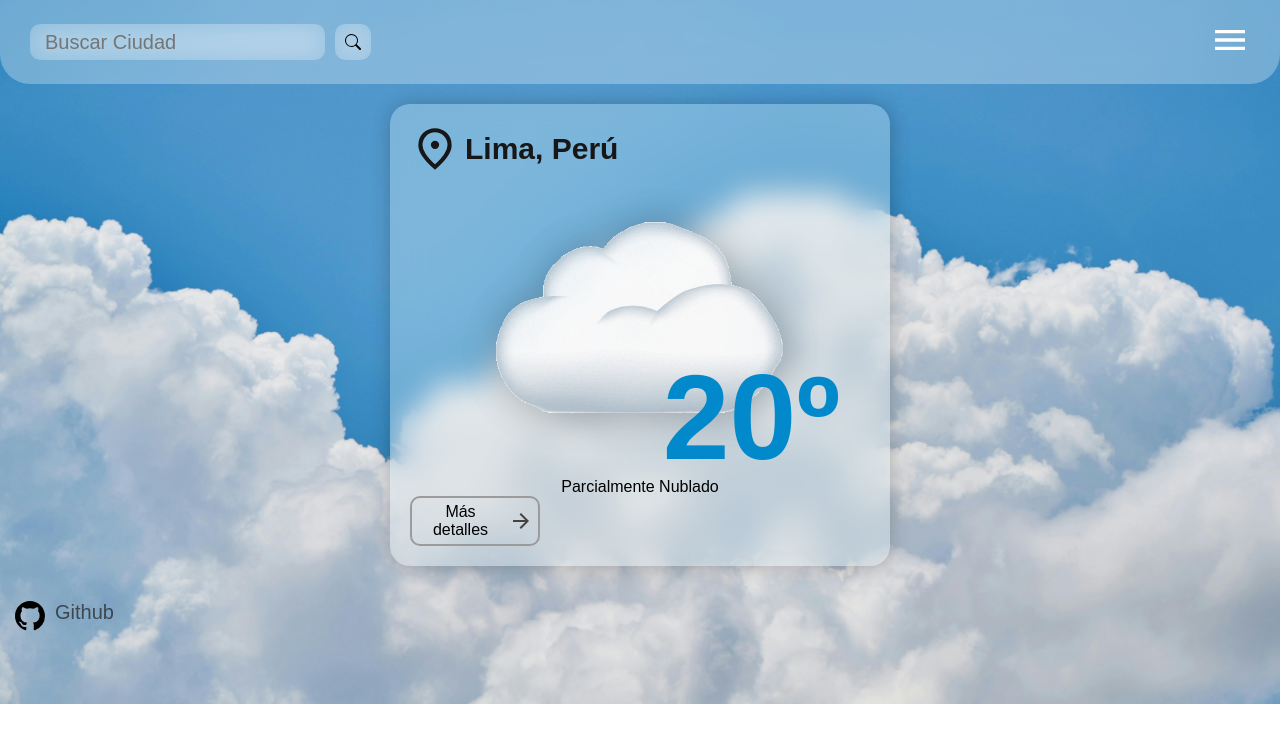
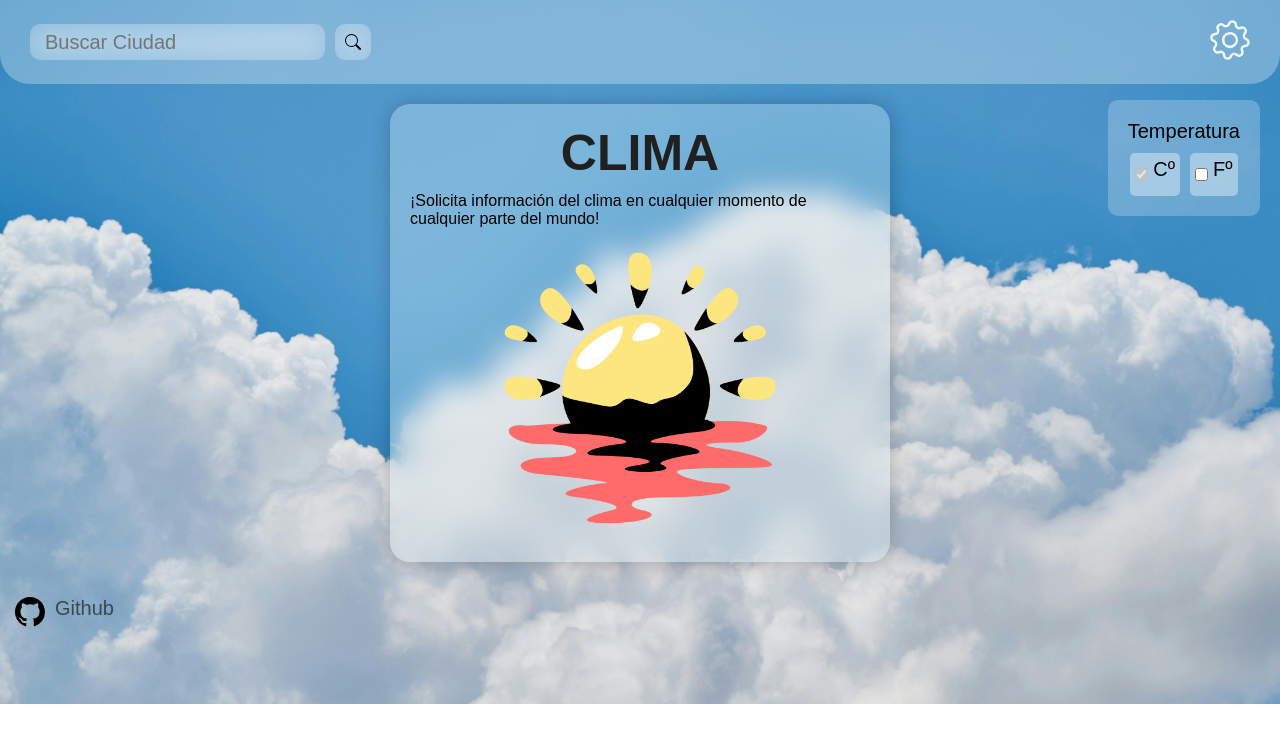
Before and after one commit to FabrizioEche22/Wheater, a website: page public/index.html in a window 1280 px wide. Both pictures are taken after a click on the picture 1230 px from the left and 40 px from the top of the page. Drawn offline with Linux system fonts and the light colour scheme; a web font is replaced by a local one.

Commit message:
Mejoras, restricciones y añadida de opciones con estilos y funcional.

```diff
--- a/index.js
+++ b/index.js
@@ -5,6 +5,7 @@ const PORT = 3000;
 
 app.use(express.static('public'));
 
+try {
   app.get('/buscar', (req, res) => {
     const ciudad = req.query.ciudad;
     weather.find({
@@ -26,6 +27,9 @@ app.get('/buscar', (req, res) => {
         }
     });
   })
+} catch (err) {
+  console.log(err);
+}
 
 app.listen(PORT, () => {
   console.log(`Servidor iniciado en: http:localhost:${PORT}`);
--- a/public/index.html
+++ b/public/index.html
@@ -23,40 +23,57 @@
         </div>
       </div>
       <div class="config">
-        <img src="./imgs/menu.svg" alt="" id="icon">
-        <!-- <div class="listConfig">
-          <a href="">
-            <img src="" alt="">
-            <p>Config1</p>
-          </a>
-          <a href="">
-            <img src="" alt="">
-            <p>Config1</p>
-          </a>
-          <a href="">
-            <img src="" alt="">
-            <p>Config1</p>
-          </a>
-        </div> -->
+        <div class="icon">
+          <img src="./imgs/gear.svg" alt="" id="icon" onclick="abrirConfig()">
+        </div>
+        <div class="listConfig" style="display: none;" id="config">
+          <ul>
+            <li>
+              <p>Temperatura</p>
+              <div class="checkboxCF">
+                <div>
+                  <input type="checkbox" checked disabled id="c-temp"><p>Cº</p>
+                </div>
+                <div>
+                  <input type="checkbox" id="f-temp"><p>Fº</p>
+                </div>
+              </div>
+            </li>
+          </ul>
+        </div>
       </div>
     </div>
   </header>
 
   <main>
     <section>
-      <div class="weatherBox">
+      <div class="weatherBox" style="display: none;" id="box">
         <div class="infoTitle">
           <img src="./imgs/location.svg" alt="">
-          <h1 id="location">Lima, Perú</h1>
+          <h1 id="location"></h1>
         </div>
         <div class="imgR">
-          <img src="./anim/nube.gif" alt="" id="imageR">
+          <img src="" alt="" id="imageR">
         </div>
-        <h1 id="temperatura">20º</h1>
-        <p id="p">Parcialmente Nublado</p>
+        <h1 id="temperatura"></h1>
+        <p id="p"></p>
         <div class="moreInfo">
           <p>Más detalles</p>
           <img src="./imgs/flechita.svg" alt="">
+        </div>
+      </div>
+      <div class="inicio" id="inicio">
+        <h1>CLIMA</h1>
+        <p>¡Solicita información del clima en cualquier momento de cualquier parte del mundo!</p>
+        <div class="img">
+          <img src="./imgs/sunset-.png" alt="">
+        </div>
+      </div>
+      <div class="notFound" style="display: none;" id="nf">
+        <h1>¡Ops! No encontramos la ciudad que solicitaste</h1>
+        <p>Intenta con otras palabras clave.</p>
+        <div class="img">
+          <img src="./imgs/research.png" alt="">
         </div>
       </div>
     </section>
@@ -71,8 +88,15 @@
   </footer>
   <script>
     function buscarClima() {
+      let notFound = document.getElementById('nf');
+      notFound.style.display = 'none';
+      let box = document.getElementById('box');
+      box.style.display = 'block';
+      let inicio = document.getElementById('inicio');
+      inicio.style.display = 'none';
+
       let ciudad = document.getElementById('input').value;
-      let url = '/buscar?ciudad=' + encodeURIComponent(ciudad); // Construye la URL correctamente
+      let url = '/buscar?ciudad=' + encodeURIComponent(ciudad);
 
       fetch(url) // Utiliza la variable 'url' en la solicitud fetch, solicitando los datos del js papu
         .then(response => response.json())
@@ -82,7 +106,11 @@
           document.getElementById('imageR').src = `${data.image}`
           document.getElementById('p').textContent = `${data.p}`
         })
-        .catch(error => console.error('Error de clima'))
+        .catch(error => {
+          let notFound = document.getElementById('nf');
+          notFound.style.display = 'block'
+          box.style.display = 'none';
+        })
     }
   </script>
 </body>
--- a/public/index.js
+++ b/public/index.js
@@ -1,3 +1,15 @@
+function abrirConfig() {
+  let config = document.getElementById('config');
+  let toolIcon = document.getElementById('icon');
+  if(config.style.display === 'none') {
+    config.style.display = 'block';
+    toolIcon.style.transform = 'rotate(-126deg)';
+  } else {
+    config.style.display = 'none';
+    toolIcon.style.transform = 'rotate(126deg)';
+  }
+}
+
 function enter(event) {
   if (event.keyCode === 13) {
     var inputValue = document.getElementById('input').value;
--- a/public/style.css
+++ b/public/style.css
@@ -29,7 +29,7 @@ header {
   align-items: center;
 }
 
-.objetos input {
+.objetos #input {
   width: 100%;
   font-size: 20px;
   border-radius: 10px;
@@ -65,9 +65,44 @@ input:focus {
   filter: brightness(0.7);
 }
 
-.config #icon {
+ #icon {
   cursor: pointer;
+  transition: transform 0.3s ease;
 }
+
+/* div config */
+.listConfig {
+  position: absolute;
+  font-size: 20px;
+  border-radius: 10px;
+  right: 20px;
+  top: 100px;
+  z-index: 20;
+  background: #ffffff3b;
+  backdrop-filter: blur(12px);
+}
+
+.listConfig li {
+  color: black;
+  list-style: none;
+  padding: 20px;
+}
+.listConfig p {
+  margin-bottom: 10px;
+}
+.checkboxCF {
+  display: flex;
+  justify-content: center;
+  gap: 10px;
+}
+.checkboxCF div {
+  display: flex;
+  gap: 5px;
+  background-color: rgba(255, 255, 255, 0.381);
+  padding: 5px;
+  border-radius: 5px;
+}
+/* div config */
 
 main {
   display: grid;
@@ -83,6 +118,7 @@ section {
   padding: 20px;
   width: 500px;
   border-radius: 20px;
+  z-index: -1;
 }
 
 .infoTitle {
@@ -117,6 +153,36 @@ color: linear-gradient(85deg, rgba(1,137,204,1) 29%, rgba(129,216,248,1) 76%, rg
   bottom: 80px;
 }
 
+/* DIV INICIO */
+.inicio {
+  gap: 10px;
+  display: flex;
+  flex-direction: column;
+  justify-content: center;
+  align-items: center;
+}
+.inicio h1 {
+  font-size: 50px;
+  font-weight: 700;
+  color: rgb(32, 32, 32);
+}
+.inicio img {
+  height: 300px;
+  width: auto;
+}
+/* DIV INICIO */
+
+/* div notfoun */
+.notFound img {
+  height: 300px;
+  width: auto;
+}
+.notFound .img {
+  display: flex;
+  justify-content: center;
+}
+/* div notfoun */
+
 .moreInfo {
   display: flex;
   max-width: 130px;
```
Also changed, not shown: public/indexsaj.html (deleted, +0 -29 lines), public/imgs/gear.svg (added), public/imgs/research.png (added), public/imgs/sunset-.png (added). Lines whose indentation alone changed are shown as unchanged.
